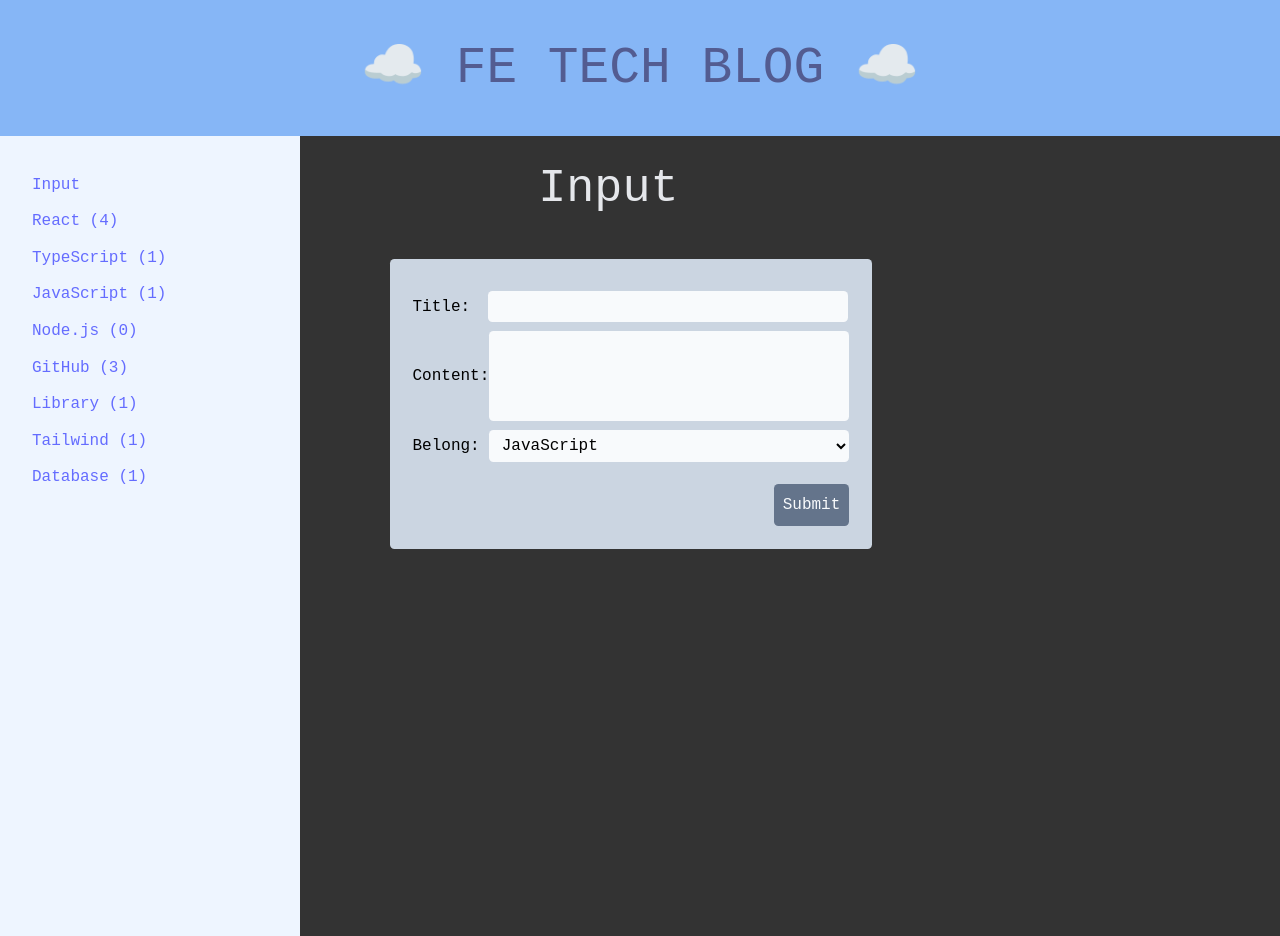
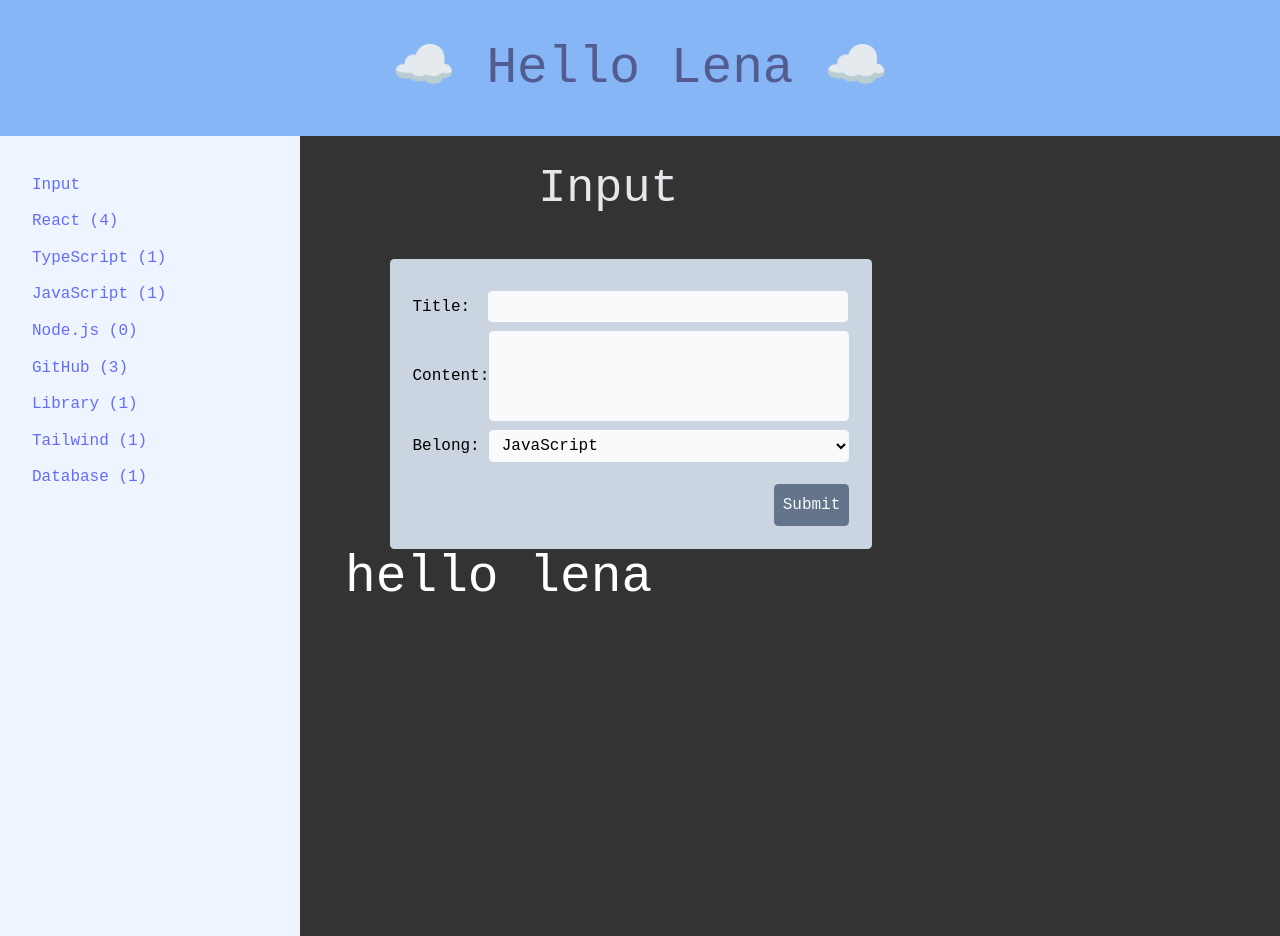
Before and after one commit to lenayoo/lena-archive, a React (Vite) app: page /inputcontainer in a window 1280 px wide. Built offline with nearby package versions, Linux system fonts and the light colour scheme.

Commit message:
change header

```diff
--- a/src/App.tsx
+++ b/src/App.tsx
@@ -15,7 +15,7 @@ function App() {
   return (
     <Router>
       <div className="header">
-        <h1>☁️ FE TECH BLOG ☁️</h1>
+        <h1>☁️ Hello Lena ☁️</h1>
       </div>
       <div className="main">
         <div className="navbar">
--- a/src/Pages/InputContainer.tsx
+++ b/src/Pages/InputContainer.tsx
@@ -27,12 +27,9 @@ const InputContainer = () => {
   const submitHandler = (e: React.FormEvent<HTMLFormElement>) => {
     e.preventDefault();
     setSubmittedData([...submittedData, input]);
-
     setInput({ title: "", content: "", area: "JavaScript" });
   };
 
-  console.log("changed data", input);
-  console.log("submitted data", submittedData);
   return (
     <div className="ml-10">
       <Header headerTitle="Input" />
@@ -84,6 +81,7 @@ const InputContainer = () => {
           value="Submit"
         />
       </form>
+      <h1 className="text-white">hello lena</h1>
     </div>
   );
 };
```
